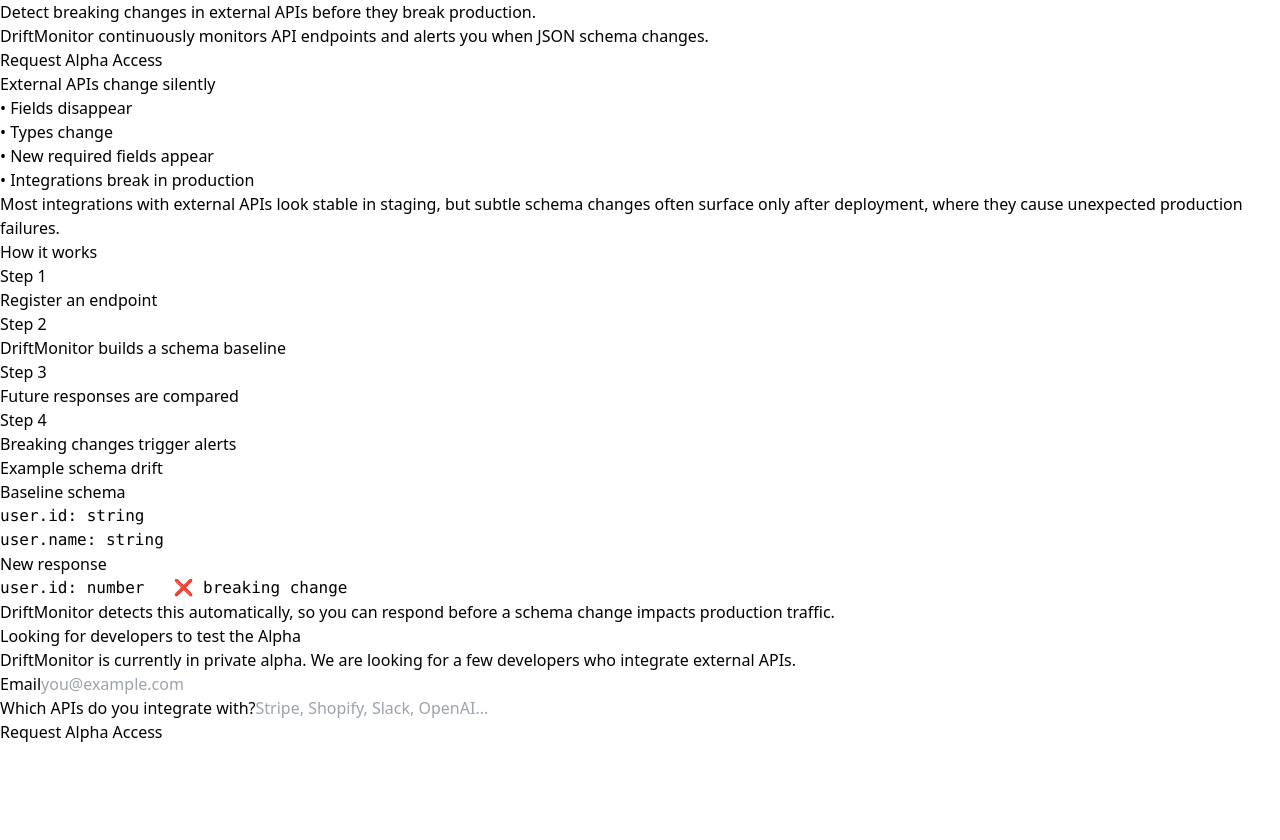
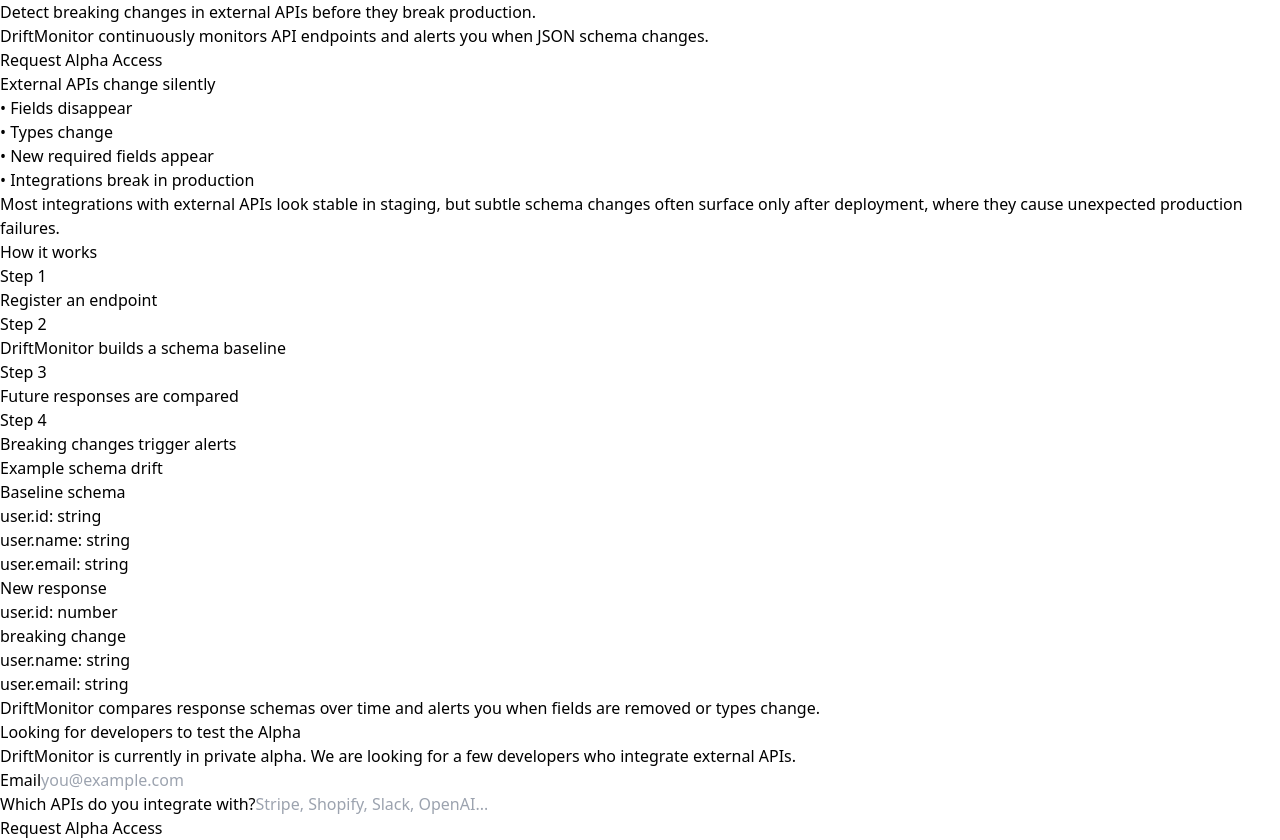
Before and after one commit to Fortivon/driftmonitor-landing, a Next.js app: page / in a window 1280 px wide. Before the commit the page ends 800 px from the top, so only its background shows below. Built offline with nearby package versions, Linux system fonts and the light colour scheme.

Commit message:
Refine schema drift example with realistic diff panel

```diff
--- a/app/page.tsx
+++ b/app/page.tsx
@@ -76,17 +76,30 @@ export default function Home() {
         <section className="space-y-6">
           <h2 className="text-2xl font-semibold sm:text-3xl">Example schema drift</h2>
           <div className="grid gap-4 lg:grid-cols-2">
-            <div className="rounded-md border border-slate-200 bg-slate-50 p-5">
+            <div className="rounded-lg border border-slate-200 bg-slate-50 p-5">
               <p className="mb-3 text-xs font-semibold uppercase tracking-wide text-slate-500">Baseline schema</p>
-              <pre className="font-mono text-sm leading-6 text-slate-800">{`user.id: string\nuser.name: string`}</pre>
+              <div className="rounded-md border border-slate-200 bg-white p-4 font-mono text-sm leading-6 text-slate-800">
+                <p>user.id: string</p>
+                <p>user.name: string</p>
+                <p>user.email: string</p>
+              </div>
             </div>
-            <div className="rounded-md border border-rose-200 bg-rose-50 p-5">
+            <div className="rounded-lg border border-rose-200 bg-rose-50 p-5">
               <p className="mb-3 text-xs font-semibold uppercase tracking-wide text-rose-500">New response</p>
-              <pre className="font-mono text-sm leading-6 text-slate-800">{`user.id: number   ❌ breaking change`}</pre>
+              <div className="rounded-md border border-rose-200 bg-white p-4 font-mono text-sm leading-6 text-slate-800">
+                <div className="flex flex-wrap items-center justify-between gap-2 text-rose-700">
+                  <p className="font-semibold">user.id: number</p>
+                  <span className="rounded-full border border-rose-300 bg-rose-100 px-2 py-0.5 text-xs font-semibold uppercase tracking-wide text-rose-700">
+                    breaking change
+                  </span>
+                </div>
+                <p>user.name: string</p>
+                <p>user.email: string</p>
+              </div>
             </div>
           </div>
           <p className="max-w-3xl text-sm leading-relaxed text-slate-600 sm:text-base">
-            DriftMonitor detects this automatically, so you can respond before a schema change impacts production traffic.
+            DriftMonitor compares response schemas over time and alerts you when fields are removed or types change.
           </p>
         </section>
 
```
